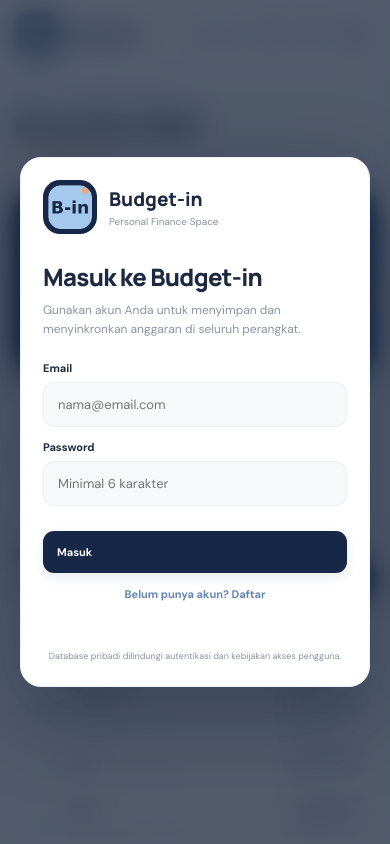
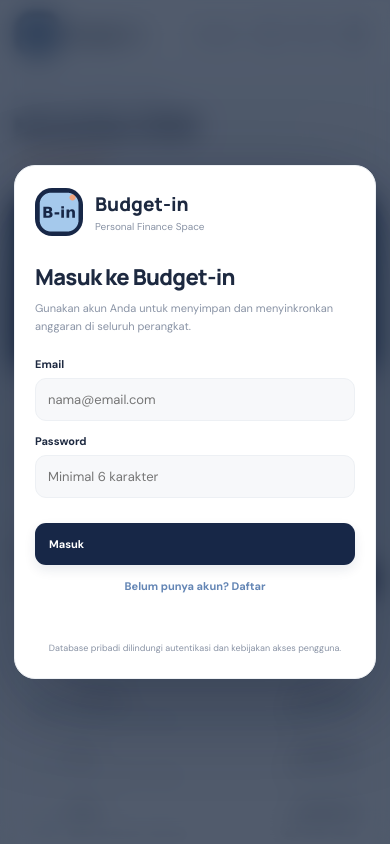
Before and after one commit to ardhiansutomo/monthly-budget, a plain HTML site: page index.html in a window 390 px wide. Shown: the top 844 px of the page. Drawn offline with nearby package versions, Linux system fonts and the light colour scheme.

Commit message:
Add files via upload
Update Budget-in V3.5.1 - Supabase & Responsive Fix.

```diff
--- a/config.js
+++ b/config.js
@@ -1,8 +1,8 @@
 /* Budget-in V3.5 Supabase configuration.
- * Fill these values from Supabase Project Settings > API.
+ * Project URL and publishable key supplied from the Supabase dashboard.
  * Never put a service_role key or database password in this file.
  */
 window.BUDGETIN_SUPABASE = {
-  url: 'https://ooompnudzdnbtyraszu.supabase.co',
+  url: 'https://ooompnudzdnbtbyraszu.supabase.co',
   anonKey: 'sb_publishable_6JdXevVMXCzHCP_a8JCqGQ_i2J0lUag'
 };
--- a/styles.css
+++ b/styles.css
@@ -181,3 +181,54 @@
 .brand-budgetin{width:42px;height:42px;border-radius:13px;overflow:hidden;background:transparent}
 .brand-budgetin img{display:block;width:100%;height:100%;object-fit:cover;border-radius:inherit}
 @media(min-width:1000px){.brand-budgetin{width:46px;height:46px}.brand-budgetin img{width:46px;height:46px}}
+
+
+/* V3.5.1 mobile overflow hotfix — especially iPhone 14 Pro (393px). */
+html,body{width:100%;max-width:100%;overflow-x:hidden}
+body{min-width:0}
+.app-shell{width:100%;min-width:0;max-width:760px}
+.main,.topbar,.section-block,.surface{min-width:0;max-width:100%}
+.auth-gate{
+  width:100%;
+  max-width:100vw;
+  min-width:0;
+  box-sizing:border-box;
+  grid-template-columns:minmax(0,1fr);
+  padding:16px;
+  overflow-x:hidden;
+  overflow-y:auto;
+}
+.auth-card{
+  display:block;
+  width:min(430px, calc(100vw - 32px));
+  min-width:0;
+  max-width:100%;
+  margin:0 auto;
+  box-sizing:border-box;
+  overflow-wrap:anywhere;
+}
+.auth-card *{min-width:0}
+.auth-card form,.auth-card form label{width:100%;max-width:100%}
+.auth-card form input{
+  width:100%;
+  max-width:100%;
+  min-width:0;
+  box-sizing:border-box;
+}
+.auth-brand{min-width:0}
+.auth-brand>div{min-width:0}
+.auth-card h1{overflow-wrap:anywhere}
+@media(max-width:430px){
+  .auth-gate{padding:14px}
+  .auth-card{width:calc(100vw - 28px);padding:22px 20px;border-radius:21px}
+  .auth-brand img{width:48px;height:48px;flex:none}
+  .auth-card h1{font-size:22px}
+  .auth-card>p{font-size:11px}
+  .auth-card form input{padding:12px}
+}
+@media(max-width:360px){
+  .auth-card{padding:19px 16px}
+  .auth-brand{gap:9px}
+  .auth-brand b{font-size:17px}
+  .auth-card h1{font-size:20px}
+}
--- a/sw.js
+++ b/sw.js
@@ -1,4 +1,4 @@
-const CACHE='budget-in-v3.5-cache';
+const CACHE='budget-in-v3.5.1-cache';
 const ASSETS=['./','./index.html','./styles.css','./app.js','./config.js','./manifest.webmanifest','./icon-192.png','./icon-512.png'];
 self.addEventListener('install',event=>{
   event.waitUntil(caches.open(CACHE).then(cache=>cache.addAll(ASSETS)).then(()=>self.skipWaiting()));
```
Also changed, not shown: 3 other files.
